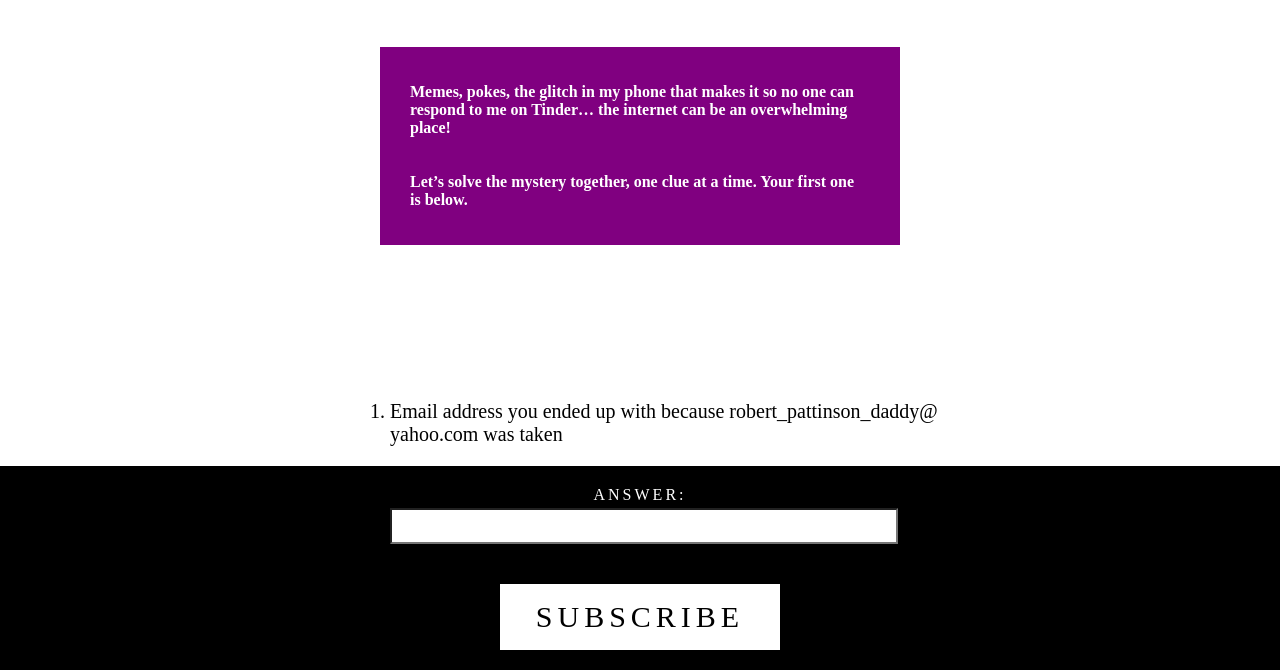
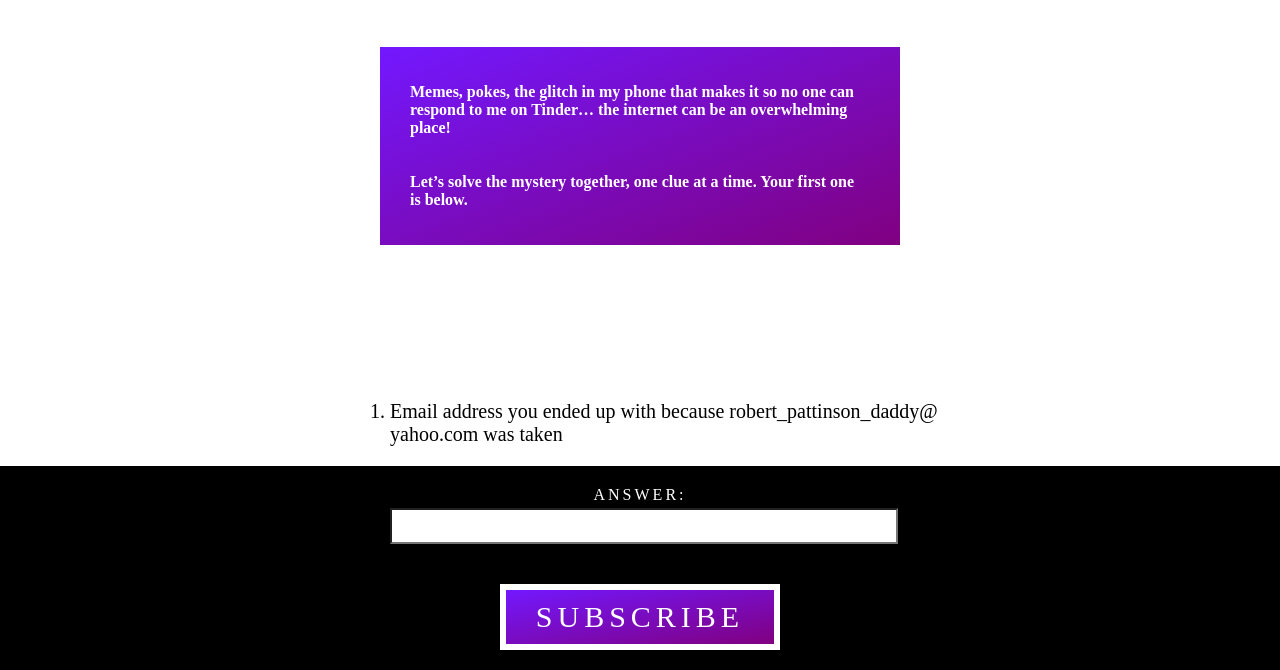
Before and after one commit to kaideas/solvetheinternet, a plain HTML site: page index.html in a window 1280 px wide. In both pictures the pointer is over the input "Subscribe". Shown: the part 130-800 px from the top of the page. Drawn offline with nearby package versions, Linux system fonts and the light colour scheme.

Commit message:
gradient

```diff
--- a/style.css
+++ b/style.css
@@ -38,7 +38,7 @@ a {
 /*	margin-bottom: 10%;
 	margin-top: 10%;*/
 	margin-top: 50px;
-	background-color: purple;
+	background: linear-gradient(to bottom right, #7318ff, purple);
 	margin-left: auto;
 	margin-right: auto;
 	padding: 10px 20px 10px 20px;
@@ -83,15 +83,15 @@ input {
 	font-size: 30px;
 	border: solid 6px white;
 	transition: .3s;
-	background-color: black;
+	background: black;
 	margin-top: 40px;
 	color: white;
 }
 
 
 #mc-embedded-subscribe:hover {
-	background-color: white;
-	color: black;
+	background: linear-gradient(to bottom right, #7318ff, purple);
+	transition: .3s;
 }
 
 #mc_embed_signup {
```
